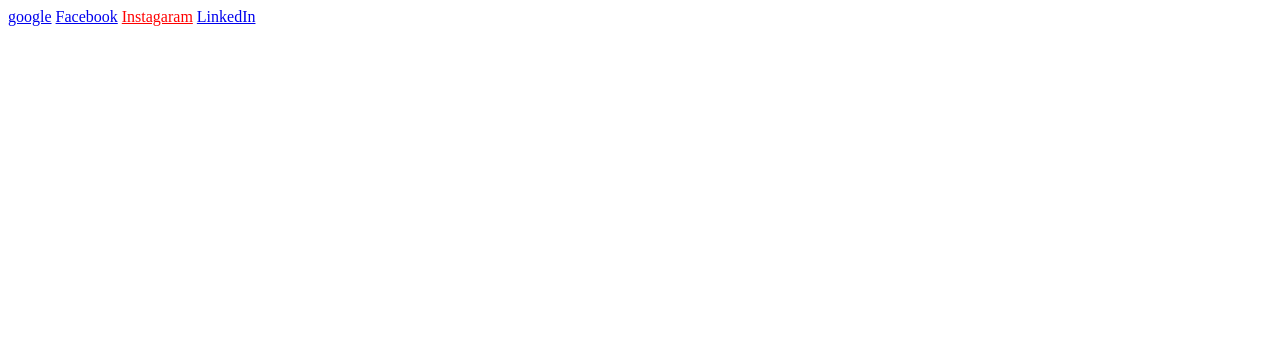
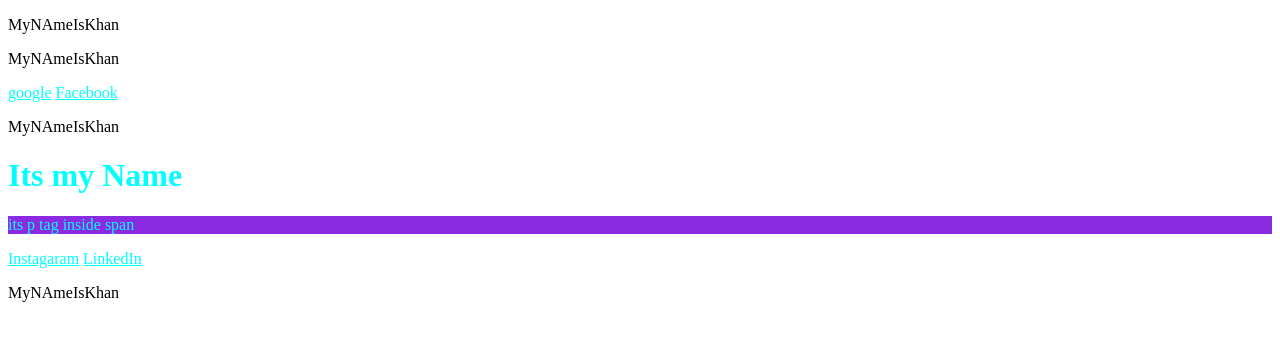
Before and after one commit to Ikhanmk/Css, a plain HTML site: page index.html in a window 1280 px wide. Drawn offline with Linux system fonts and the light colour scheme.

Commit message:
child selectors

```diff
--- a/index.html
+++ b/index.html
@@ -4,13 +4,19 @@
     <meta charset="UTF-8">
     <meta http-equiv="X-UA-Compatible" content="IE=edge">
     <meta name="viewport" content="width=device-width, initial-scale=1.0">
-    <title>Document</title>
+    <title>Learn css</title>
     <link rel="stylesheet" href="style.css">
 </head>
 <body>
+    <p>MyNAmeIsKhan</p>
+    <p>MyNAmeIsKhan</p>
     <a href="google">google</a>
     <a href="Facebook">Facebook</a>
+    <p>MyNAmeIsKhan</p>
+    <h1>Its my Name</h1>
+    <span><p>its p tag inside span</p></span>
     <a href="Instagaram">Instagaram</a>
     <a href="LinkedIn">LinkedIn</a>
+    <p>MyNAmeIsKhan</p>
 </body>
 </html>
--- a/style.css
+++ b/style.css
@@ -1,3 +1,13 @@
-a[href="Instagaram"]{
+
+/* a[href="Instagaram"]{
     color:red;
+} */
+
+h1,span,a{
+    color: aqua;
 }
+
+/* child selector--> it selects only the child p elements*/
+span > p {
+    background-color: blueviolet;
+}
```
